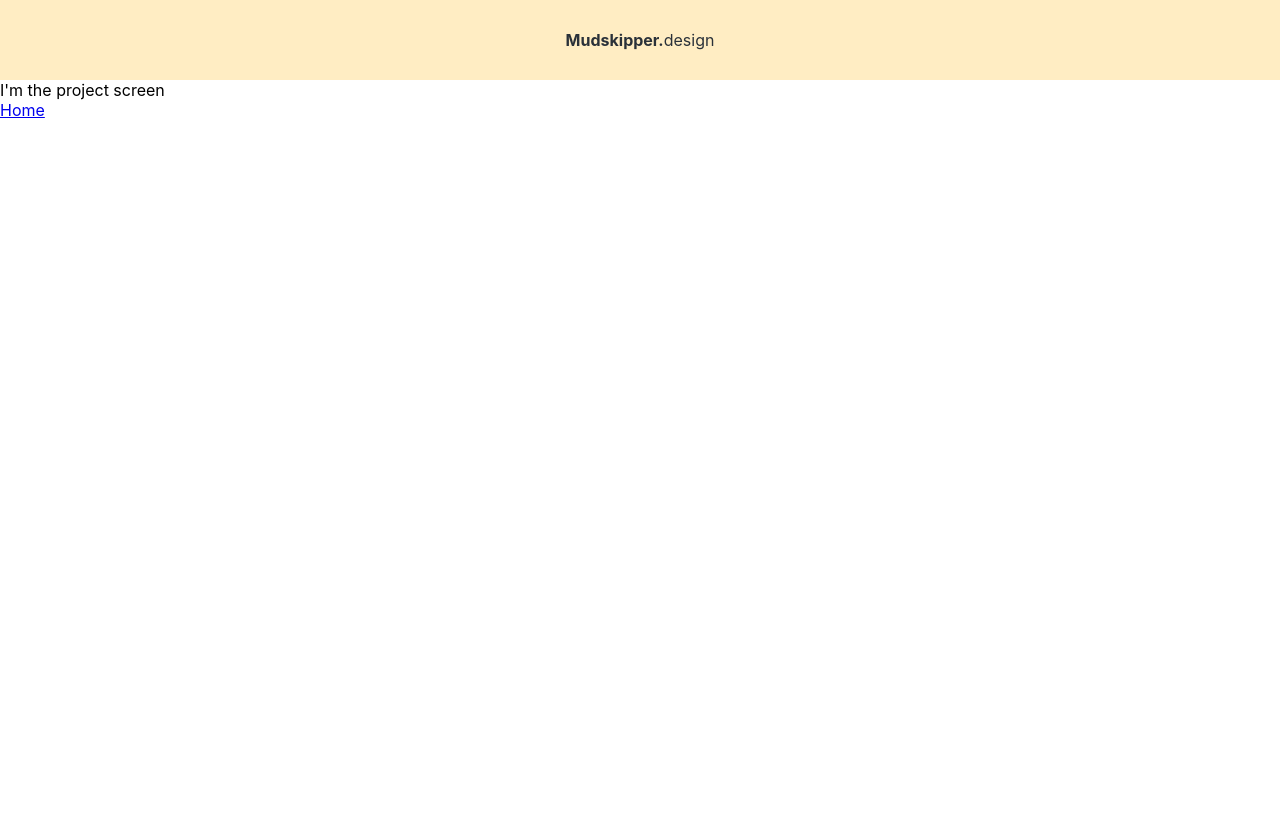
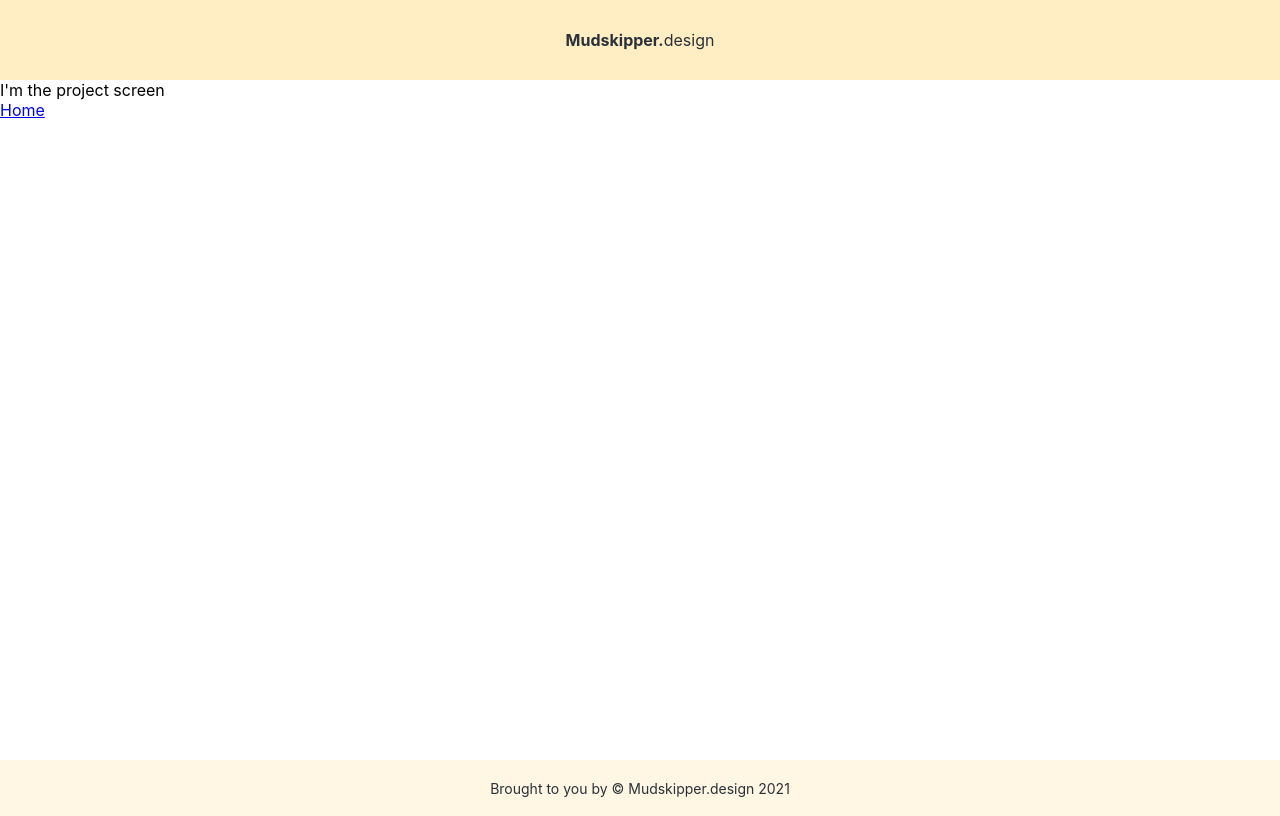
Before and after one commit to mudskipp3r/mudskipper-design, a React (Create React App) app: page /HIA in a window 1280 px wide. Built offline with nearby package versions, Linux system fonts and the light colour scheme.

Commit message:
Create footer component

```diff
--- a/src/App.js
+++ b/src/App.js
@@ -6,6 +6,7 @@ import { useState } from 'react';
 import { darkTheme, lightTheme } from './themes';
 import SplashScreen from './screens/SplashScreen';
 import styled from '@emotion/styled';
+import Footer from './components/Footer/Footer';
 
 const themes = {
     light: lightTheme,
@@ -47,6 +48,7 @@ function App() {
                             <Route path="/HIA" element={<ProjectScreen />} />
                         </Routes>
                     </main>
+                    <Footer />
                 </Router>
             </StyledGrid>
         </ThemeProvider>
@@ -55,8 +57,8 @@ function App() {
 
 const StyledGrid = styled.div`
     display: grid;
-    grid-template-rows: minmax(48px, 10vh) 90vh;
-    grid-template-areas: 'nav' 'main';
+    grid-template-rows: 10vh 85vh 5vh;
+    grid-template-areas: 'nav' 'main' 'ft';
 `;
 
 export default App;
--- /dev/null
+++ b/src/components/Footer/Footer.jsx
@@ -0,0 +1,24 @@
+import styled from '@emotion/styled';
+import React from 'react';
+
+function Footer(props) {
+    return (
+        <StyledFooter>
+            Brought to you by &copy; Mudskipper.design 2021
+        </StyledFooter>
+    );
+}
+
+const StyledFooter = styled.footer`
+    background-color: ${(props) => props.theme.backgroundColor};
+    color: ${(props) => props.theme.color};
+    font-size: 14px;
+    text-align: center;
+    padding: 8px;
+    height: 100%;
+    display: flex;
+    align-items: center;
+    justify-content: center;
+`;
+
+export default Footer;
```
